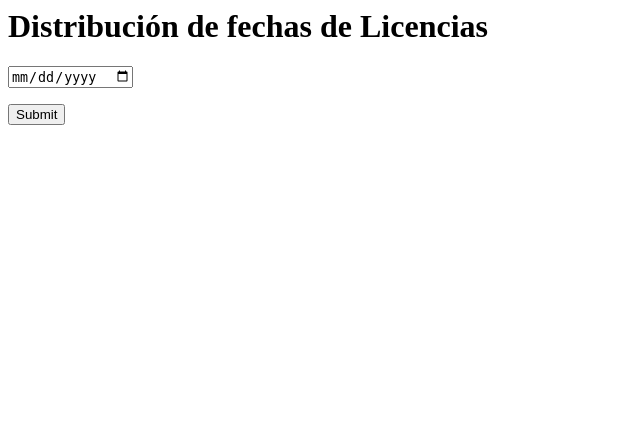
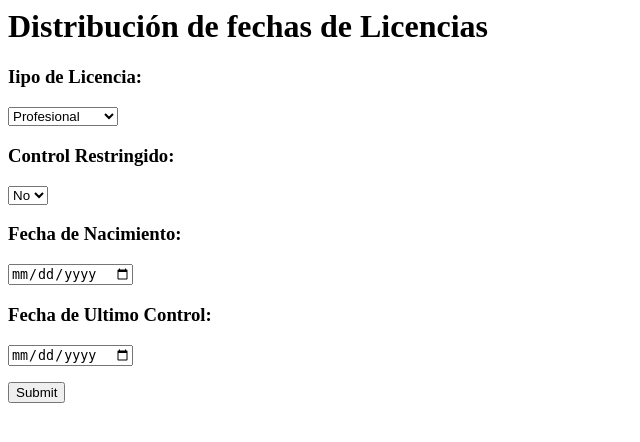
Before and after one commit to TitoAhumada/Rahumada, a PHP site: page /distr.php in a window 1280 px wide. Shown: the top 442 px of the page, without its empty margins (0-640 px from the left). Run offline with PHP 8.4, Linux system fonts and the light colour scheme.

Commit message:
Add files via upload

```diff
--- a/distr.php
+++ b/distr.php
@@ -6,8 +6,26 @@
     <body>
         <h1>Distribución de fechas de Licencias</h1>
 
-        <h3></h3>
+
+        <h3>Iipo de Licencia:</h3>
+        <select id="tipo_lic" name="licencia">
+            <option value="profesional">Profesional</option>
+            <option value="no_profesional">No Profesional</option>
+        </select>
+
+        <h3>Control Restringido: </h3>
+        <select id="restriccion" name="restriccion">
+            <option value="no">No</option>
+            <option value="si">Si</option>
+        </select>
+
+        <h3>Fecha de Nacimiento:</h3>
         <input type="date" name="f_otorgamiento" />
+
+        <h3>Fecha de Ultimo Control: </h3>
+        <input type="date" name="f_ultimocontrol" />
+
+
 
         <p><button>Submit</button></p>
     </body>
```
